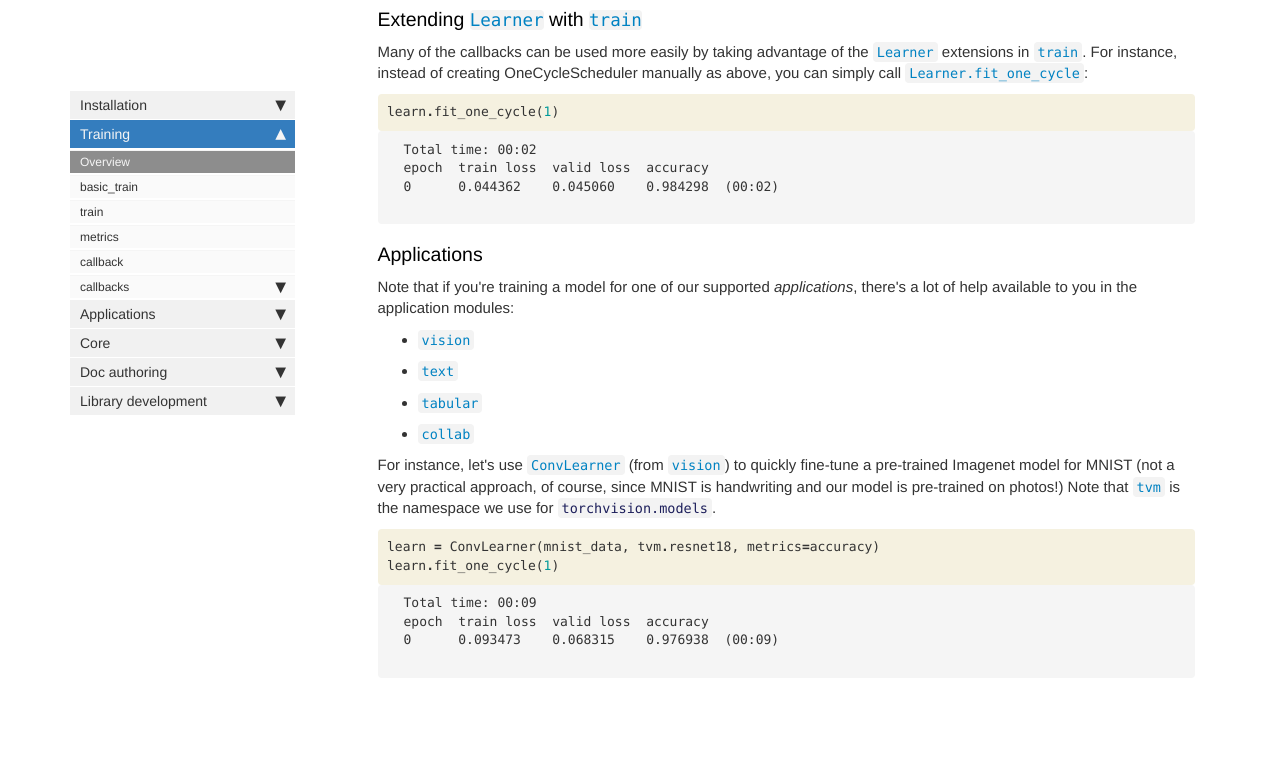
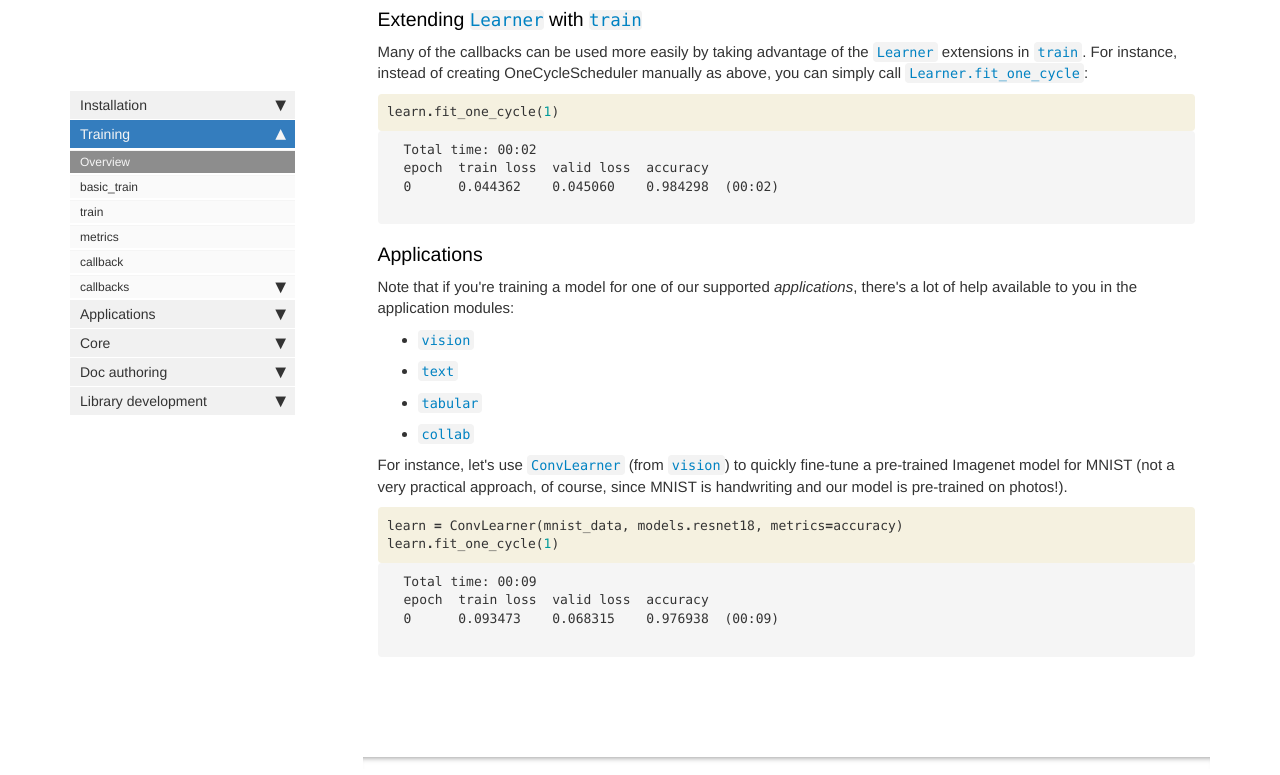
Before and after one commit to fastai/fastai_dev, a Jekyll site: the page built from docs/training.html, in a window 1280 px wide and 900 px high, scrolled down 2163 px, cut to the strip 0-775 px from the top of the window. Built offline with Jekyll 4.4.1, drawn with Linux system fonts in a browser that asks for light colours; nearby versions of some CDN libraries; comment, search, counter and statistics services are not loaded; some of the changed text lies outside the part shown.

Commit message:
Updating gen_doc and training notebooks

```diff
--- a/docs/training.html
+++ b/docs/training.html
@@ -47,7 +47,7 @@
 
 <div class="inner_cell">
     <div class="input_area">
-<div class=" highlight hl-ipython3"><pre><span></span><span class="n">mnist_data</span> <span class="o">=</span> <span class="n">get_mnist</span><span class="p">()</span>
+<div class=" highlight hl-ipython3"><pre><span></span><span class="n">mnist_data</span> <span class="o">=</span> <span class="n">URLs</span><span class="o">.</span><span class="n">get_mnist</span><span class="p">()</span>
 </pre></div>
 
     </div>
@@ -63,7 +63,7 @@
 </div>
 <div class="cell border-box-sizing text_cell rendered"><div class="inner_cell">
 <div class="text_cell_render border-box-sizing rendered_html">
-<p>We can create minimal simple CNNs using <a href="/layers.html#simple_cnn"><code>simple_cnn</code></a> (see <a href="/text.models.html#text.models"><code>models</code></a> for details on creating models):</p>
+<p>We can create minimal simple CNNs using <a href="/layers.html#simple_cnn"><code>simple_cnn</code></a> (see <a href="/vision.models.html#vision.models"><code>models</code></a> for details on creating models):</p>
 
 </div>
 </div>
@@ -322,7 +322,7 @@
 <li><a href="/tabular.html#tabular"><code>tabular</code></a></li>
 <li><a href="/collab.html#collab"><code>collab</code></a></li>
 </ul>
-<p>For instance, let's use <a href="/vision.learner.html#ConvLearner"><code>ConvLearner</code></a> (from <a href="/vision.html#vision"><code>vision</code></a>) to quickly fine-tune a pre-trained Imagenet model for MNIST (not a very practical approach, of course, since MNIST is handwriting and our model is pre-trained on photos!) Note that <a href="https://pytorch.org/docs/stable/torchvision/models.html#torchvision.models"><code>tvm</code></a> is the namespace we use for <code>torchvision.models</code>.</p>
+<p>For instance, let's use <a href="/vision.learner.html#ConvLearner"><code>ConvLearner</code></a> (from <a href="/vision.html#vision"><code>vision</code></a>) to quickly fine-tune a pre-trained Imagenet model for MNIST (not a very practical approach, of course, since MNIST is handwriting and our model is pre-trained on photos!).</p>
 
 </div>
 </div>
@@ -332,7 +332,7 @@
 
 <div class="inner_cell">
     <div class="input_area">
-<div class=" highlight hl-ipython3"><pre><span></span><span class="n">learn</span> <span class="o">=</span> <span class="n">ConvLearner</span><span class="p">(</span><span class="n">mnist_data</span><span class="p">,</span> <span class="n">tvm</span><span class="o">.</span><span class="n">resnet18</span><span class="p">,</span> <span class="n">metrics</span><span class="o">=</span><span class="n">accuracy</span><span class="p">)</span>
+<div class=" highlight hl-ipython3"><pre><span></span><span class="n">learn</span> <span class="o">=</span> <span class="n">ConvLearner</span><span class="p">(</span><span class="n">mnist_data</span><span class="p">,</span> <span class="n">models</span><span class="o">.</span><span class="n">resnet18</span><span class="p">,</span> <span class="n">metrics</span><span class="o">=</span><span class="n">accuracy</span><span class="p">)</span>
 <span class="n">learn</span><span class="o">.</span><span class="n">fit_one_cycle</span><span class="p">(</span><span class="mi">1</span><span class="p">)</span>
 </pre></div>
 
```
Also changed, not shown: other parts of docs/training.html (+1 -1 lines), docs/gen_doc.gen_notebooks.html (+8 -8 lines), docs/gen_doc.html (+17 -4 lines), 3 other files. Lines whose indentation alone changed are shown as unchanged.
